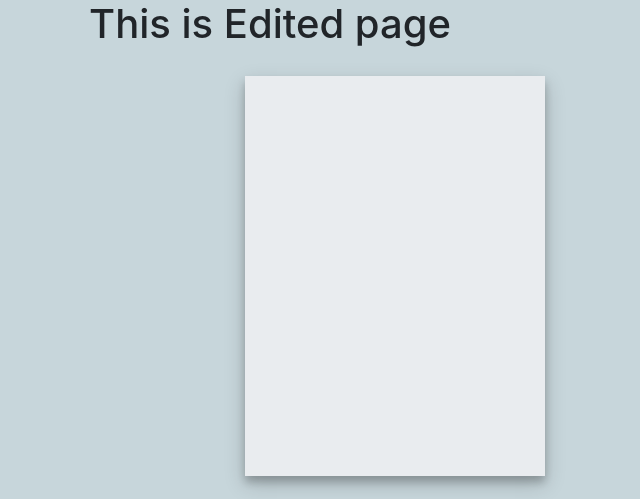
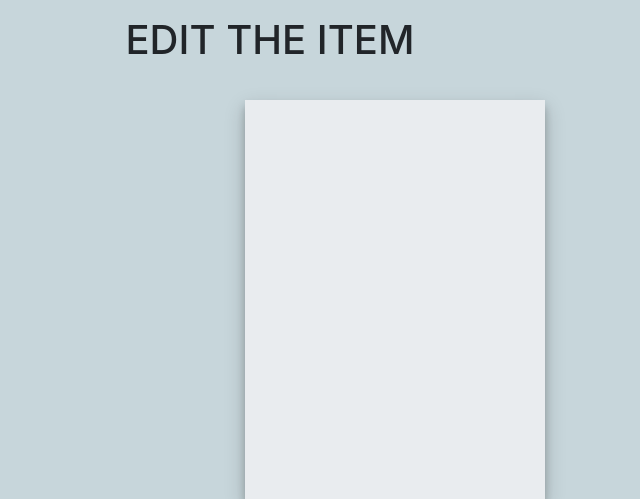
Before and after one commit to ahad-emu/Todo-List_Django, a Django app: template TodoList_App/templates/apps/edit.html in a window 1280 px wide. Shown: the part 58-557 px from the top of the page, without its empty margins (370-1010 px from the left). Run offline with Django 3.2, Linux system fonts and the light colour scheme; the template is opened without the code that fills it, so the values that code supplies are empty; some libraries are stand-ins or nearby versions.

Commit message:
edit page

```diff
--- a/TodoList_App/templates/apps/edit.html
+++ b/TodoList_App/templates/apps/edit.html
@@ -4,7 +4,7 @@
 {% block content %}
 
 <div class="container-fluid">
-  <h1 class="text-center">This is Edited page</h1>
+  <h1 class="text-center mt-3 mb-3">EDIT THE ITEM</h1>
   <div class="form" style='background-color: #e9ecef'>
     {% if item %}
     <form class="" method="POST">
```
